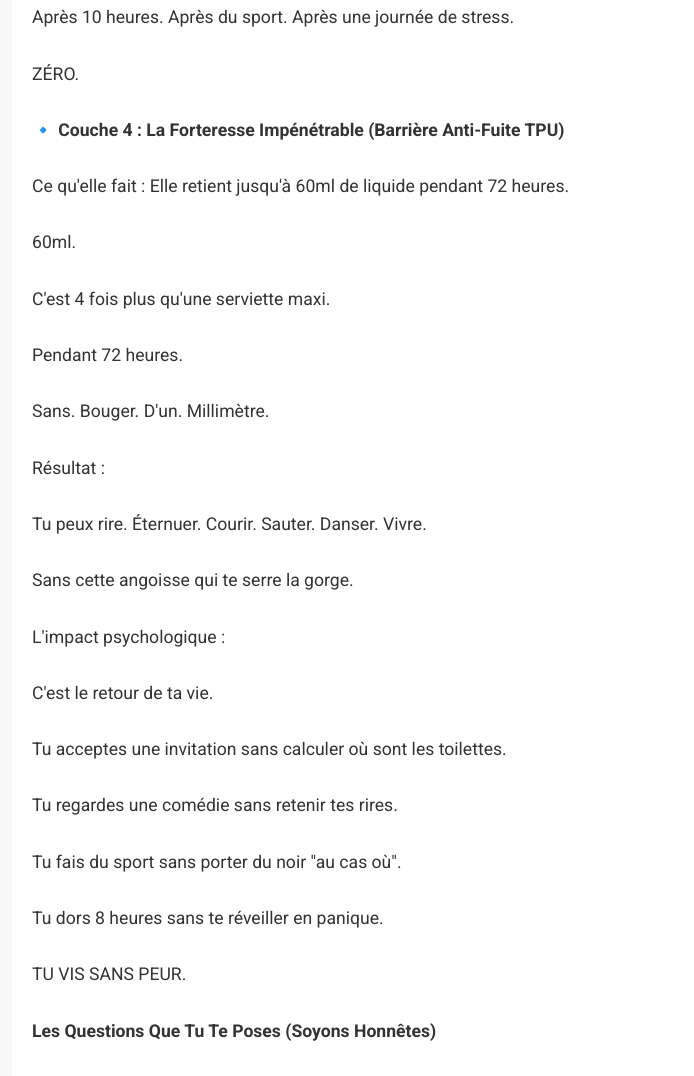
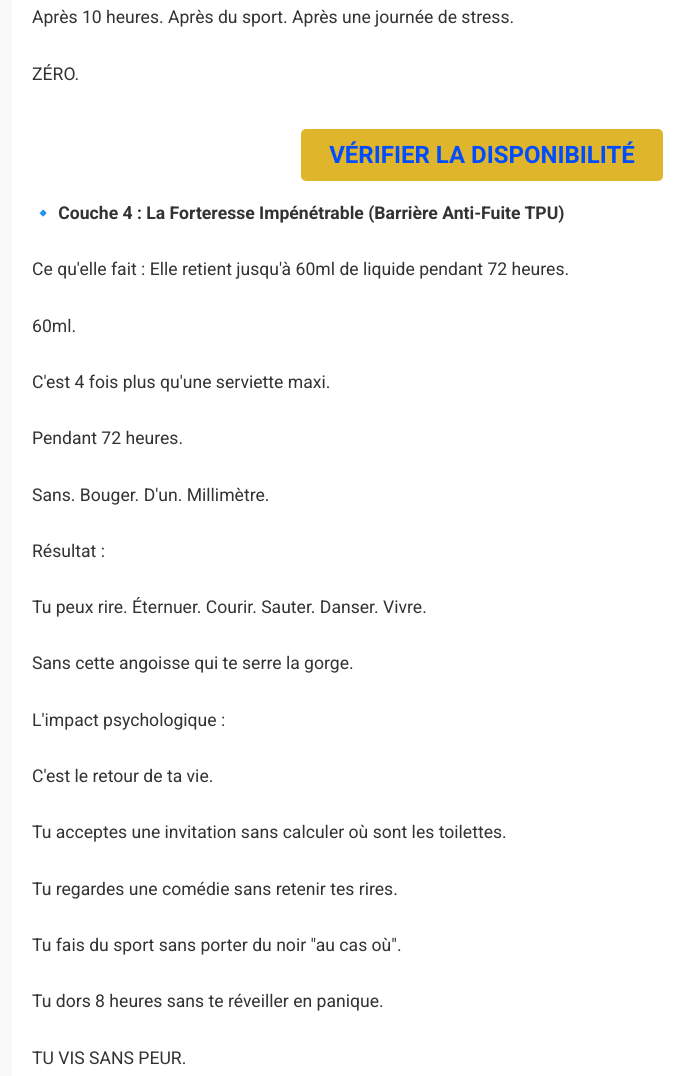
Before and after one commit to Wourou1/trydignita1, a plain HTML site: page index.html in a window 1280 px wide. Shown: the part 10377-11453 px from the top of the page, without its empty margins (158-852 px from the left). Drawn offline with nearby package versions, Linux system fonts and the light colour scheme; a web font is replaced by a local one.

Commit message:
Update index.html

```diff
--- a/index.html
+++ b/index.html
@@ -212,7 +212,9 @@
                         <p>Zéro odeur. Jamais. Dans aucune circonstance.</p>
                         <p>Après 10 heures. Après du sport. Après une journée de stress.</p>
                         <p>ZÉRO.</p>
-
+<div class="cta-container">
+                            <a href="https://mydignita.com" class="cta-button-main">VÉRIFIER LA DISPONIBILITÉ</a>
+                        </div>
                         <p><strong>🔹 Couche 4 : La Forteresse Impénétrable (Barrière Anti-Fuite TPU)</strong></p>
                         <p>Ce qu'elle fait : Elle retient jusqu'à 60ml de liquide pendant 72 heures.</p>
                         <p>60ml.</p>
@@ -284,7 +286,9 @@
                         <p>Après 1 semaine, tu oublies que tu la portes.</p>
                         <p>Après 2 semaines, tu réalises que tu n'as pas "vérifié" depuis 4 heures.</p>
                         <p>C'est le retour de la liberté mentale.</p>
-
+                        <div class="cta-container">
+                            <a href="https://mydignita.com" class="cta-button-main">VÉRIFIER LA DISPONIBILITÉ</a>
+                        </div>
                         <div class="faq-accordion">
                             <div class="faq-item">
                                 <div class="faq-question"><strong>Le silicone irrite pas les peaux sensibles ?</strong><span class="faq-icon">+</span></div>
```
